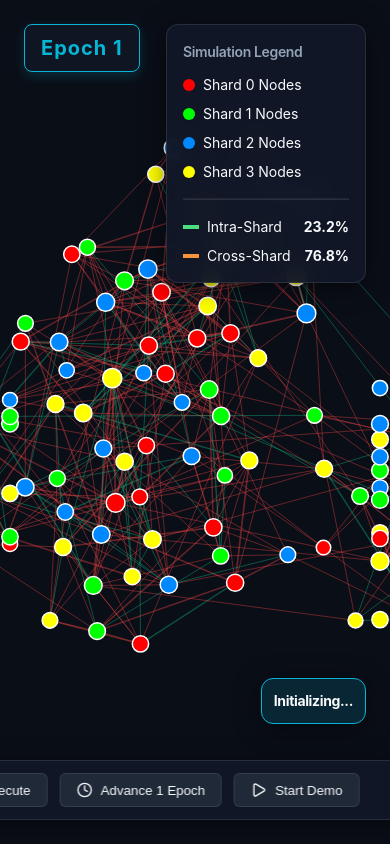
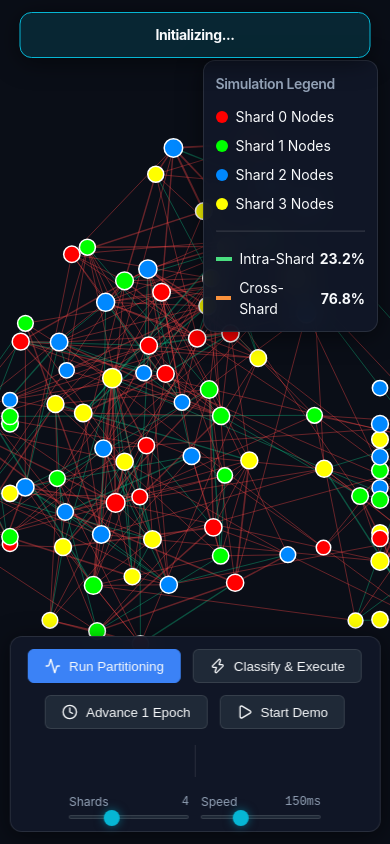
Before and after one commit to suparnagrawal/blk, a React app: page / in a window 390 px wide. Built offline with nearby package versions, Linux system fonts and the light colour scheme; the HTML template or start-up script is replaced by a standard one.

Commit message:
refactor: extract floating UI components to CSS classes and add mobile responsiveness

```diff
--- a/src/App.jsx
+++ b/src/App.jsx
@@ -48,23 +48,7 @@ export default function App() {
 
         {/* Floating Demo Results Box */}
         {sim.demoResults && (
-          <div style={{
-            position: 'absolute',
-            top: '80px', // Below the epoch badge
-            left: '24px',
-            backgroundColor: 'rgba(17, 24, 39, 0.95)',
-            backdropFilter: 'blur(12px)',
-            border: '1px solid var(--accent-cyan)',
-            borderRadius: '12px',
-            padding: '16px',
-            color: 'var(--text-main)',
-            display: 'flex',
-            flexDirection: 'column',
-            gap: '12px',
-            zIndex: 40,
-            boxShadow: '0 4px 24px rgba(6, 182, 212, 0.2)',
-            minWidth: '280px'
-          }}>
+          <div className="floating-box demo-results-box">
             <h3 style={{ margin: 0, fontSize: '1rem', color: 'var(--text-main)', fontWeight: 'bold' }}>Demo Results</h3>
 
             <div style={{ display: 'flex', flexDirection: 'column', gap: '4px' }}>
@@ -199,23 +183,7 @@ export default function App() {
       </main>
 
       {/* Floating Legend */}
-      <div className="floating-legend" style={{
-        position: 'absolute',
-        top: '24px',
-        right: '24px',
-        backgroundColor: 'rgba(17, 24, 39, 0.95)',
-        backdropFilter: 'blur(12px)',
-        border: '1px solid var(--border-light)',
-        borderRadius: '12px',
-        padding: '16px',
-        color: 'var(--text-main)',
-        display: 'flex',
-        flexDirection: 'column',
-        gap: '12px',
-        zIndex: 40,
-        boxShadow: '0 4px 24px rgba(0, 0, 0, 0.5)',
-        minWidth: '200px'
-      }}>
+      <div className="floating-box floating-legend-box">
         <h3 style={{ margin: 0, fontSize: '0.875rem', color: 'var(--text-muted)' }}>Simulation Legend</h3>
 
         <div style={{ display: 'flex', flexDirection: 'column', gap: '8px' }}>
@@ -248,18 +216,7 @@ export default function App() {
       </div>
 
       {/* Narrative Banner floating near bottom */}
-      <div style={{
-        position: 'absolute',
-        bottom: '120px',
-        right: '24px',
-        maxWidth: '300px',
-        padding: '12px',
-        background: 'rgba(6, 182, 212, 0.15)',
-        border: '1px solid var(--accent-cyan)',
-        borderRadius: '12px',
-        zIndex: 40,
-        boxShadow: '0 4px 24px rgba(0, 0, 0, 0.5)',
-      }}>
+      <div className="narrative-banner-box">
         <h2 style={{ fontSize: '0.875rem', fontWeight: 700, color: 'var(--text-main)', margin: 0, lineHeight: 1.4 }}>
           {globalNarrative}
         </h2>
--- a/src/index.css
+++ b/src/index.css
@@ -444,3 +444,104 @@ input[type=range]::-webkit-slider-runnable-track {
   box-shadow: 0 4px 24px rgba(0, 0, 0, 0.5);
   width: max-content;
 }
+
+.floating-box {
+  position: absolute;
+  background-color: rgba(17, 24, 39, 0.95);
+  backdrop-filter: blur(12px);
+  border: 1px solid var(--border-light);
+  border-radius: 12px;
+  padding: 16px;
+  color: var(--text-main);
+  display: flex;
+  flex-direction: column;
+  gap: 12px;
+  z-index: 40;
+  box-shadow: 0 4px 24px rgba(0, 0, 0, 0.5);
+}
+
+.demo-results-box {
+  top: 80px;
+  left: 24px;
+  border-color: var(--accent-cyan);
+  box-shadow: 0 4px 24px rgba(6, 182, 212, 0.2);
+  min-width: 280px;
+}
+
+.floating-legend-box {
+  top: 24px;
+  right: 24px;
+  min-width: 200px;
+}
+
+.narrative-banner-box {
+  position: absolute;
+  bottom: 120px;
+  right: 24px;
+  max-width: 300px;
+  padding: 12px;
+  background: rgba(6, 182, 212, 0.15);
+  border: 1px solid var(--accent-cyan);
+  border-radius: 12px;
+  z-index: 40;
+  box-shadow: 0 4px 24px rgba(0, 0, 0, 0.5);
+}
+
+@media (max-width: 768px) {
+  .floating-controls-bar {
+    flex-direction: column;
+    width: 95%;
+    gap: 16px;
+    bottom: 12px;
+    padding: 12px;
+  }
+
+  .floating-controls-bar .control-group {
+    flex-wrap: wrap;
+    justify-content: center;
+  }
+
+  .graph-caption {
+    width: 90%;
+    min-width: unset;
+    bottom: 220px;
+    padding: 12px;
+    font-size: 0.875rem;
+  }
+
+  .graph-caption > div {
+    flex-direction: column;
+    gap: 8px !important;
+  }
+
+  .demo-results-box {
+    top: 60px;
+    left: 12px;
+    min-width: unset;
+    width: 45%;
+    padding: 12px;
+    font-size: 0.8rem;
+  }
+
+  .floating-legend-box {
+    top: 60px;
+    right: 12px;
+    min-width: unset;
+    width: 45%;
+    padding: 12px;
+  }
+
+  .narrative-banner-box {
+    bottom: unset;
+    top: 12px;
+    left: 50%;
+    transform: translateX(-50%);
+    width: 90%;
+    max-width: unset;
+    text-align: center;
+  }
+
+  .epoch-badge {
+    display: none; /* Hide epoch badge on mobile since demo box says epoch */
+  }
+}
```
